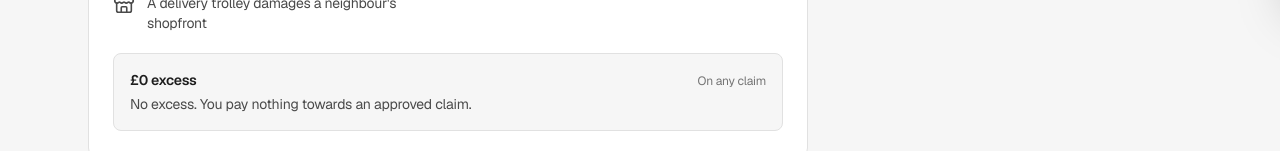
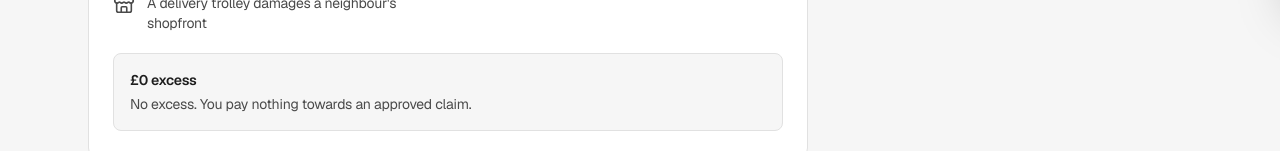
Before and after one commit to leonardoxmoreno1988/corgi-willow-bakery-quote, a React (Vite) app: page / in a window 1280 px wide. Shown: the part 801-952 px from the top of the page. Built offline with nearby package versions, Linux system fonts and the light colour scheme.

Commit message:
style: drop redundant excess scope labels
Co-Authored-By: Claude Sonnet 5.5 <noreply@anthropic.com>

```diff
--- a/src/components/quote/CoverageBreakdown.tsx
+++ b/src/components/quote/CoverageBreakdown.tsx
@@ -70,12 +70,9 @@ function CoverageCard({ coverage }: { coverage: Coverage }) {
       <ScenarioList items={coverage.examples} />
 
       <div className="mt-5 rounded-lg border border-hairline bg-fog p-4">
-        <div className="flex items-baseline justify-between gap-3">
-          <p className="text-sm font-semibold text-ink">
-            {hasExcess ? `${formatCurrency(coverage.excess)} excess` : "£0 excess"}
-          </p>
-          <p className="text-xs text-muted">{hasExcess ? "On equipment claims" : "On any claim"}</p>
-        </div>
+        <p className="text-sm font-semibold text-ink">
+          {hasExcess ? `${formatCurrency(coverage.excess)} excess` : "£0 excess"}
+        </p>
         <p className="mt-1 text-sm">{coverage.excessExplainer}</p>
       </div>
     </article>
```
